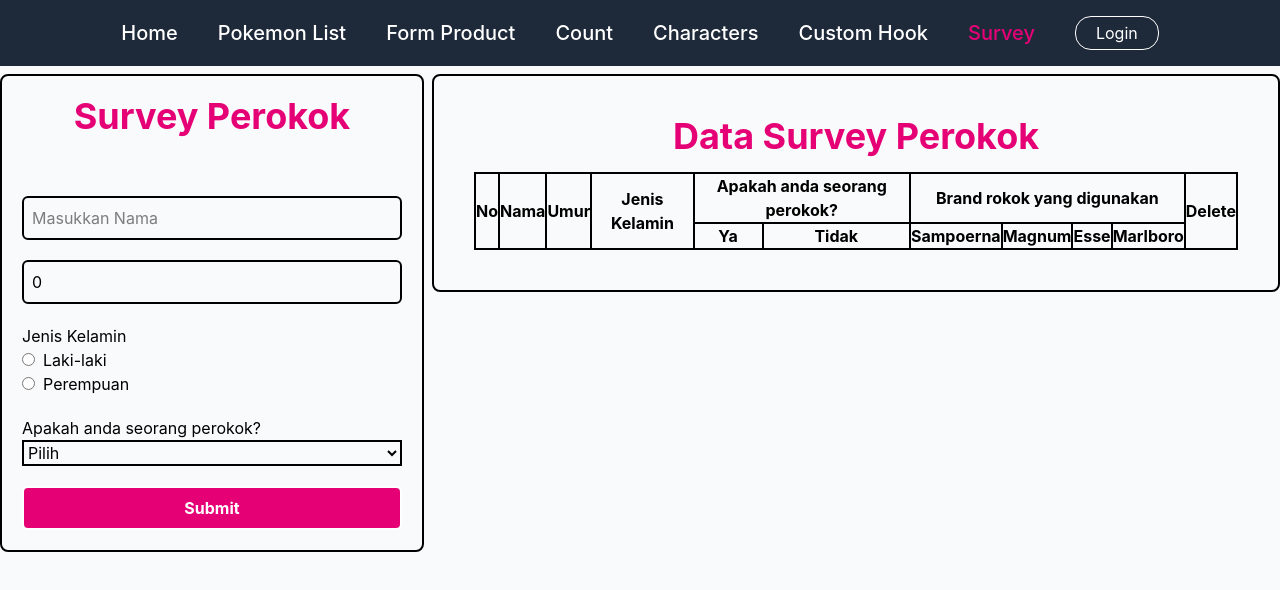
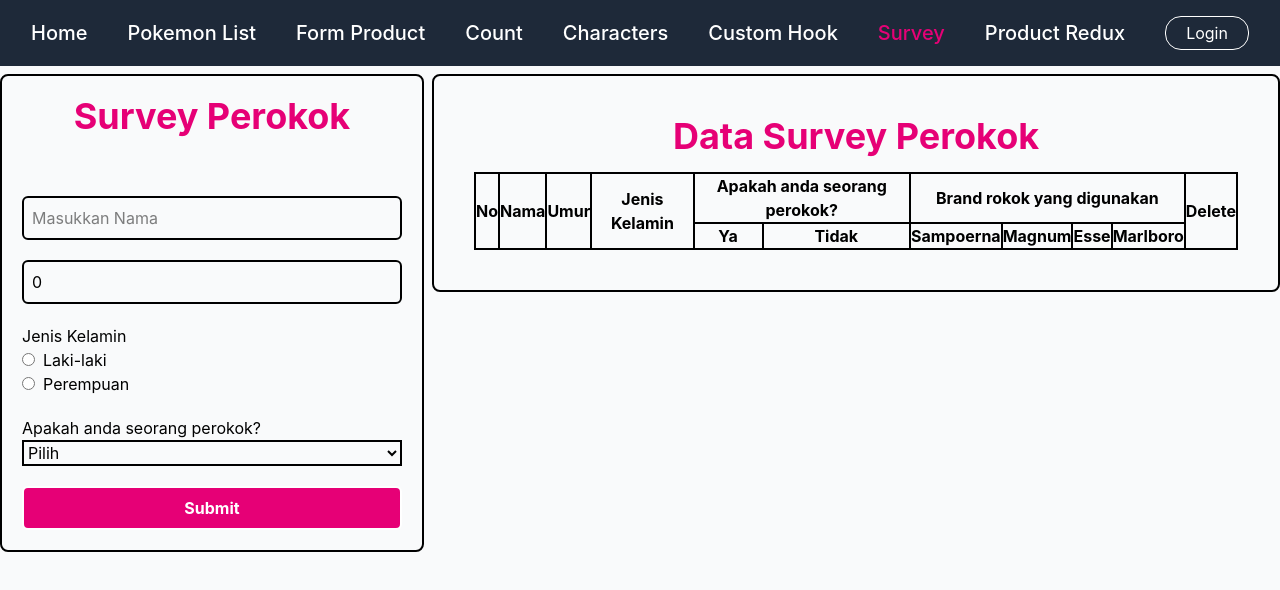
Before and after one commit to aqilknz/koda-b7-react, a React (Vite) app: page /survey in a window 1280 px wide. Shown: the top 590 px of the page. Built offline with nearby package versions, Linux system fonts and the light colour scheme.

Commit message:
feat: add navlink Product Management with Redux

```diff
--- a/src/components/minitask4/Header.jsx
+++ b/src/components/minitask4/Header.jsx
@@ -37,6 +37,9 @@ function Nav() {
                     <li><NavLink to="/survey" className={({ isActive }) => {
                         return isActive ? "text-pink-600" : "text-white hover:text-pink-600"
                     }}>Survey</NavLink></li>
+                    <li><NavLink to="/product" className={({ isActive }) => {
+                        return isActive ? "text-pink-600" : "text-white hover:text-pink-600"
+                    }}>Product Redux</NavLink></li>
                 </ul>
                 <div className="flex gap-4 place-self-end">
                     {!state.user.username ? (
```
